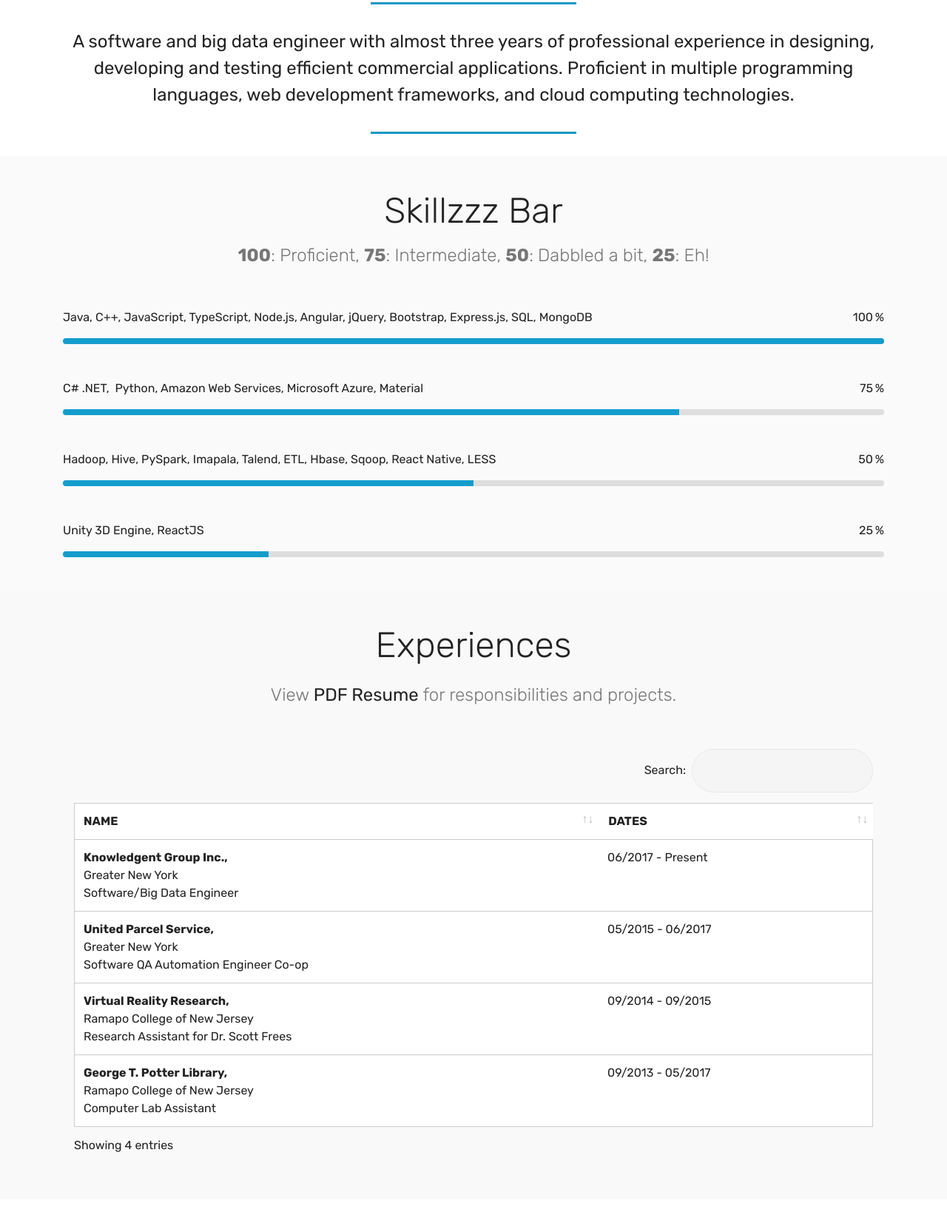
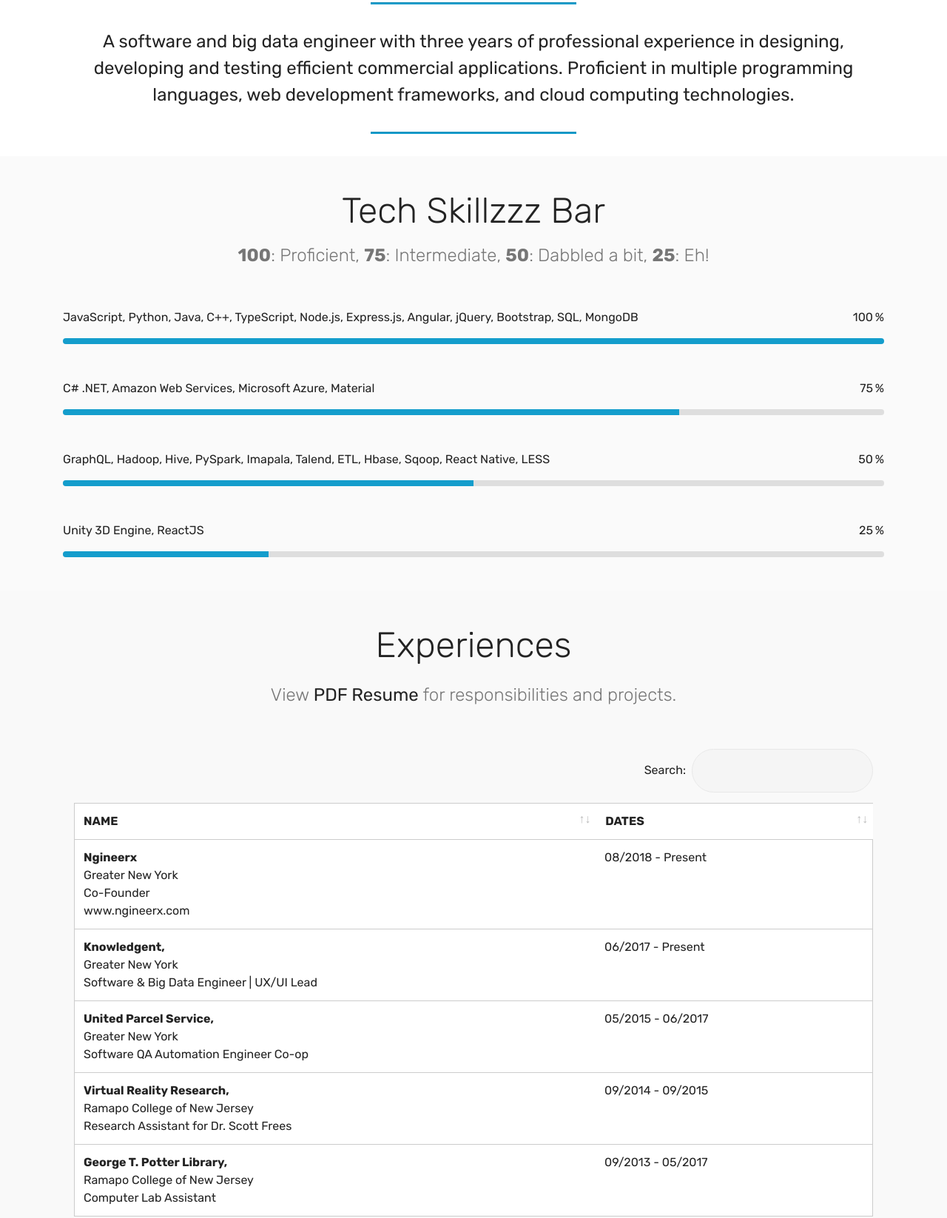
Before and after one commit to Viveckh/Viveckh.com-2.0, a plain HTML site: page code.html in a window 1280 px wide. Shown: the part 827-2473 px from the top of the page at 74% size. Drawn offline with Linux system fonts and the light colour scheme; files whose address does not match are found by name.

Commit message:
Updated code.html with some recent updates

```diff
--- a/code.html
+++ b/code.html
@@ -175,7 +175,7 @@
         <div class="container">
             <div class="inner-container" style="width: 100%;">
                 <hr class="line" style="width: 25%;">
-                <div class="section-text align-center mbr-fonts-style display-5">A software and big data engineer with almost three years of professional experience in designing, developing
+                <div class="section-text align-center mbr-fonts-style display-5">A software and big data engineer with three years of professional experience in designing, developing
                     and testing efficient commercial applications. Proficient in multiple programming languages, web development
                     frameworks, and cloud computing technologies.</div>
                 <hr class="line" style="width: 25%;">
@@ -188,7 +188,7 @@
 
         <div class="container">
             <h2 class="mbr-section-title pb-2 align-center mbr-fonts-style display-2">
-                Skillzzz Bar</h2>
+                Tech Skillzzz Bar</h2>
 
             <h3 class="mbr-section-subtitle pb-5 mbr-fonts-style display-5">
                 <strong>100</strong>: Proficient,
@@ -202,7 +202,7 @@
                 <div class="progress1 pb-5">
                     <div class="title-wrap">
                         <div class="progressbar-title mbr-fonts-style display-7">
-                            <p>Java, C++, JavaScript, TypeScript, Node.js, Angular, jQuery, Bootstrap, Express.js, SQL, MongoDB</p>
+                            <p>JavaScript, Python, Java, C++, TypeScript, Node.js, Express.js, Angular, jQuery, Bootstrap, SQL, MongoDB</p>
                         </div>
                         <div class="progress_value mbr-fonts-style display-7">
                             <div class="progressbar-number"></div>
@@ -216,7 +216,7 @@
                 <div class="progress2 pb-5">
                     <div class="title-wrap">
                         <div class="progressbar-title mbr-fonts-style display-7">
-                            <p>C# .NET, &nbsp;Python, Amazon Web Services, Microsoft Azure, Material &nbsp; &nbsp; &nbsp; &nbsp; &nbsp;
+                            <p>C# .NET, Amazon Web Services, Microsoft Azure, Material &nbsp; &nbsp; &nbsp; &nbsp; &nbsp;
                                 &nbsp; &nbsp; &nbsp; &nbsp; &nbsp; &nbsp;&nbsp;</p>
                         </div>
                         <div class="progress_value mbr-fonts-style display-7">
@@ -231,7 +231,7 @@
                 <div class="progress3 pb-5">
                     <div class="title-wrap">
                         <div class="progressbar-title mbr-fonts-style display-7">
-                            <p>Hadoop, Hive, PySpark, Imapala, Talend, ETL, Hbase, Sqoop, React Native, LESS</p>
+                            <p>GraphQL, Hadoop, Hive, PySpark, Imapala, Talend, ETL, Hbase, Sqoop, React Native, LESS</p>
                         </div>
                         <div class="progress_value mbr-fonts-style display-7">
                             <div class="progressbar-number"></div>
@@ -291,9 +291,19 @@
                         <tbody>
                             <tr>
                                 <td class="body-item mbr-fonts-style display-7">
-                                    <strong>Knowledgent Group Inc.,</strong>
+                                    <strong>Ngineerx</strong>
                                     <br>Greater New York
-                                    <br>Software/Big Data Engineer
+                                    <br>Co-Founder
+                                    <br><a href="https://www.ngineerx.com" target="_blank">www.ngineerx.com</a>
+                                    <br>
+                                </td>
+                                <td class="body-item mbr-fonts-style display-7">08/2018 - Present</td>
+                            </tr>
+                            <tr>
+                                <td class="body-item mbr-fonts-style display-7">
+                                    <strong>Knowledgent,</strong>
+                                    <br>Greater New York
+                                    <br>Software & Big Data Engineer | UX/UI Lead
                                     <br>
                                 </td>
                                 <td class="body-item mbr-fonts-style display-7">06/2017 - Present</td>
@@ -433,7 +443,7 @@
                         <div class="card-box">
                             <h4 class="card-title mbr-fonts-style display-7">Booksterdam</h4>
                             <p class="mbr-text mbr-fonts-style align-left display-7">A prototype web application for college students to easily buy and sell used books within their
-                                campus.
+                                campus. Looking back at it now, my UI skills were so basic.
                                 <br>
                                 <br>
                                 <strong>Tech Stack: </strong>Node.js, SQL Server, Microsoft Azure, ISBNdb, Google Books, Open Library
```
